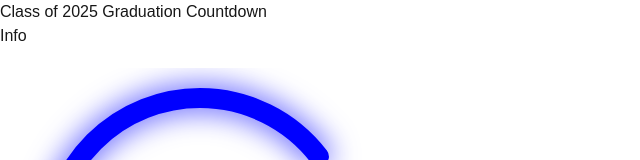
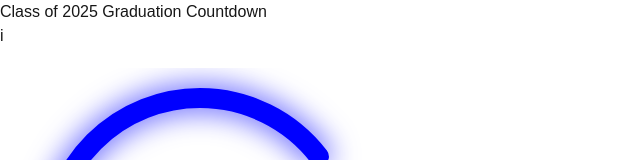
Before and after one commit to beck1888/hs-progress-countdown, a Next.js app: page / in a window 1280 px wide. Shown: the top 160 px of the page, without its empty margins (0-640 px from the left). Built offline with nearby package versions, Linux system fonts and the light colour scheme; no server answers.

Commit message:
Add InfoBox component to display event dates and last commit ID

```diff
--- a/src/app/page.tsx
+++ b/src/app/page.tsx
@@ -2,6 +2,7 @@
 
 import { useState, useEffect } from 'react';
 import { Card, CardContent, CardHeader, CardTitle } from "@/components/ui/card";
+import InfoBox from "@/components/ui/InfoBox";
 
 interface CircularTimerProps {
   percentage: number;
@@ -104,7 +105,6 @@ const CircularTimer: React.FC<CircularTimerProps> = ({
 const TimeElapsedPage = () => {
   const [percentage, setPercentage] = useState<number>(0);
   const [timeParts, setTimeParts] = useState<TimeParts>({ years: 0, months: 0, days: 0, hours: 0, minutes: 0, seconds: 0 });
-  const [showDates, setShowDates] = useState(false);
 
   const startDate = new Date('2021-08-23T08:45:00');
   const endDate = new Date('2025-06-05T16:00:00');
@@ -133,18 +133,7 @@ const TimeElapsedPage = () => {
       <h1 className="text-4xl font-bold text-white mb-8" style={{ filter: 'drop-shadow(0 0 10px rgba(255, 255, 255, 0.8))' }}>
         Class of 2025 Graduation Countdown
       </h1>
-      <button
-        onClick={() => setShowDates(!showDates)}
-        className="absolute top-4 right-4 px-3 py-1 bg-gray-700 rounded hover:bg-gray-600"
-      >
-        Info
-      </button>
-      {showDates && (
-        <div className="absolute top-16 right-4 bg-gray-800 p-4 rounded border border-gray-700 w-64 text-sm">
-          <div>Start: {startDate.toLocaleString()}</div>
-          <div>End: {endDate.toLocaleString()}</div>
-        </div>
-      )}
+      <InfoBox startDate={startDate} endDate={endDate} />
       <div className="flex flex-col items-center">
         <CircularTimer percentage={percentage} />
         <div className="mt-6 text-center space-y-2">
--- /dev/null
+++ b/src/components/ui/InfoBox.tsx
@@ -0,0 +1,49 @@
+import React, { useState, useEffect } from 'react';
+
+interface InfoBoxProps {
+  startDate: Date;
+  endDate: Date;
+}
+
+const InfoBox: React.FC<InfoBoxProps> = ({ startDate, endDate }) => {
+  const [showInfo, setShowInfo] = useState(false);
+  const [lastCommitId, setLastCommitId] = useState<string>("");
+
+  useEffect(() => {
+    const fetchLastCommitId = async () => {
+      try {
+        const response = await fetch('https://api.github.com/repos/beck1888/hs-progress-countdown/commits');
+        const data = await response.json();
+        if (data && data.length > 0) {
+          setLastCommitId(data[0].sha.substring(0, 7));
+        }
+      } catch (error) {
+        console.error("Failed to fetch last commit ID:", error);
+      }
+    };
+
+    fetchLastCommitId();
+  }, []);
+
+  return (
+    <div className="absolute top-4 right-4">
+      <button
+        onClick={() => setShowInfo(!showInfo)}
+        className="w-8 h-8 bg-gray-700 rounded-full flex items-center justify-center text-white hover:bg-gray-600"
+      >
+        i
+      </button>
+      {showInfo && (
+        <div className="mt-2 bg-gray-800 p-4 rounded border border-gray-700 w-64 text-sm">
+          <div><strong>Start:</strong> Monday, August 23rd, 2021 at 8:45 AM</div>
+          <div><strong>End:</strong> Thursday, June 5th, 2025 at 4:00 PM</div>
+          <div className="mt-2">
+            <strong>Version:</strong> <a href={`https://github.com/beck1888/hs-progress-countdown/commit/${lastCommitId}`} target="_blank" rel="noopener noreferrer">{lastCommitId}</a>
+          </div>
+        </div>
+      )}
+    </div>
+  );
+};
+
+export default InfoBox;
```
